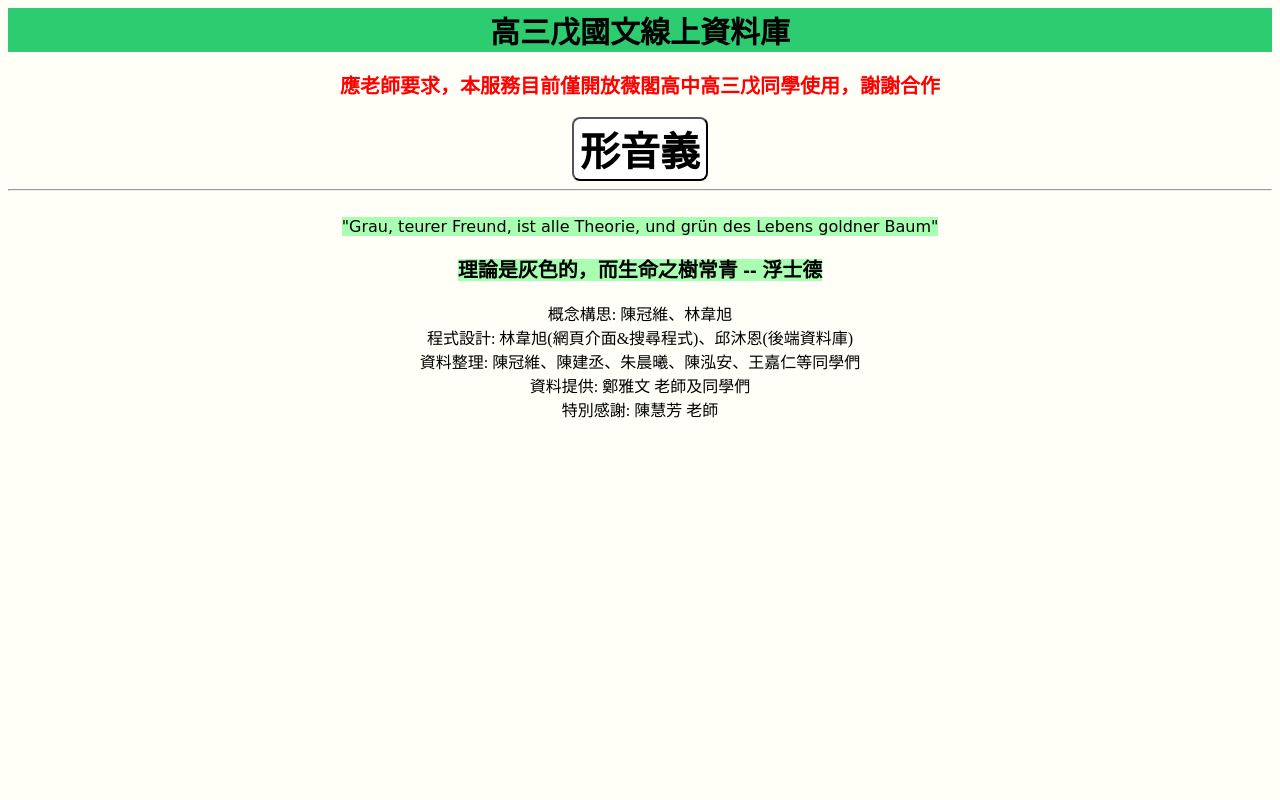
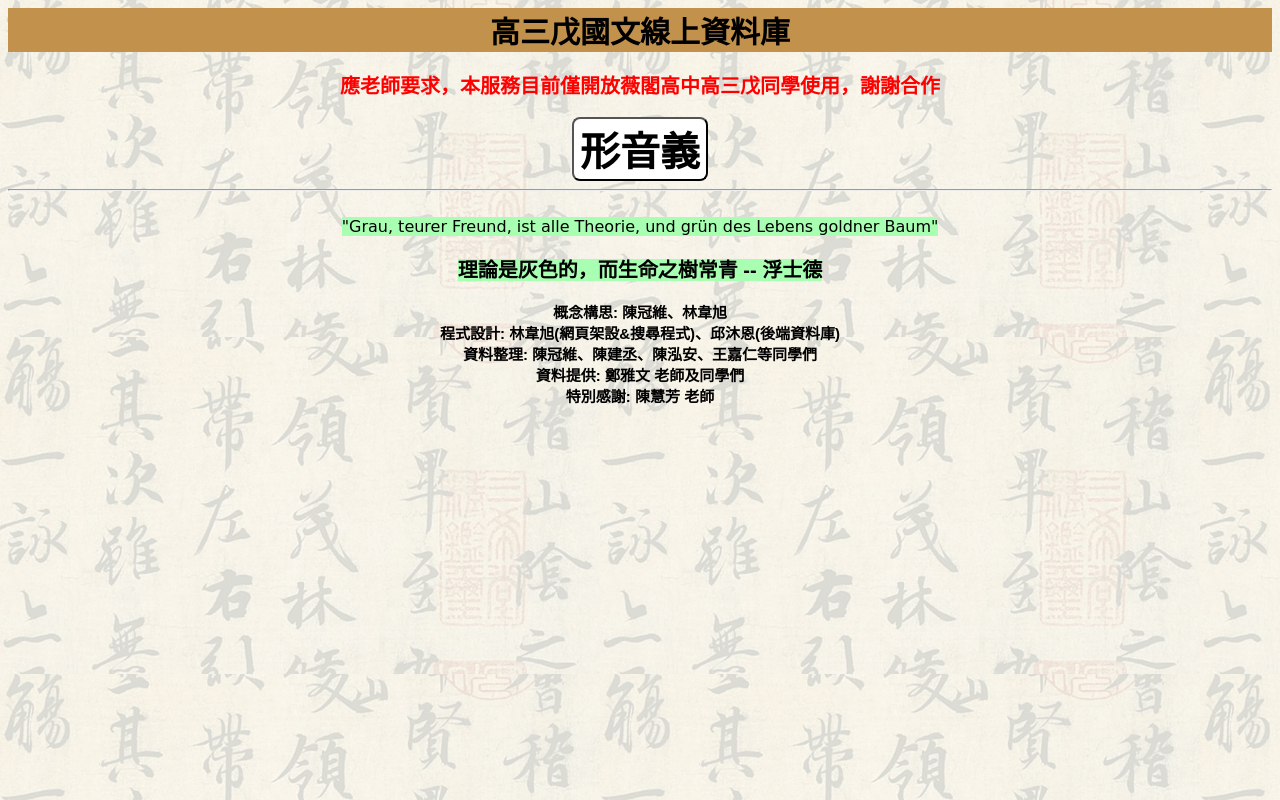
Before and after one commit to Wish-Lin/definition_search_engine, a plain HTML site: page index.html in a window 1280 px wide. Drawn offline with Linux system fonts and the light colour scheme.

Commit message:
aesthetic update

```diff
--- a/index.html
+++ b/index.html
@@ -28,17 +28,20 @@
   background: #e7e7e7;
   color: #6e6e6e;
 }
+body {
+  background-image: url('background.png');
+}
 </style>
 <body style="background-color: #fffff8;">
 
-	<div id="main_title" style="font: bold 30px Arial; text-align: center; background: #2ecc71;">高三戊國文線上資料庫</div><br>
+	<div id="main_title" style="font: bold 30px Arial; text-align: center; background: #c2914c;">高三戊國文線上資料庫</div><br>
 	<center>
 		<span style="font: bold 20px Arial; color:red">應老師要求，本服務目前僅開放薇閣高中高三戊同學使用，謝謝合作</span><br><br>
 		<button id = "xinyinyi" onclick = "location.replace('形音義.html')" class ="generic_button" >形音義</button>
 		<hr><br>
 		<span style = "font-family: 'Lucida Handwriting', cursive; background: #a8ffb2;">"Grau, teurer Freund, ist alle Theorie, und grün des Lebens goldner Baum"</span><br><br>
 		<span style = "font: bold 20px Arial; background: #a8ffb2;">理論是灰色的，而生命之樹常青 -- 浮士德</span><br><br>
-        <div>概念構思: 陳冠維、林韋旭<br>程式設計: 林韋旭(網頁介面&搜尋程式)、邱沐恩(後端資料庫)<br>資料整理: 陳冠維、陳建丞、朱晨曦、陳泓安、王嘉仁等同學們<br>資料提供: 鄭雅文 老師及同學們<br>特別感謝: 陳慧芳 老師</div>
+        <div style="font: bold 15px Arial;">概念構思: 陳冠維、林韋旭<br>程式設計: 林韋旭(網頁架設&搜尋程式)、邱沐恩(後端資料庫)<br>資料整理: 陳冠維、陳建丞、陳泓安、王嘉仁等同學們<br>資料提供: 鄭雅文 老師及同學們<br>特別感謝: 陳慧芳 老師</div>
 	</center>
 </body>
 </html>
```
Also changed, not shown: 形音義.html (+6 -3 lines), background.png (added).
